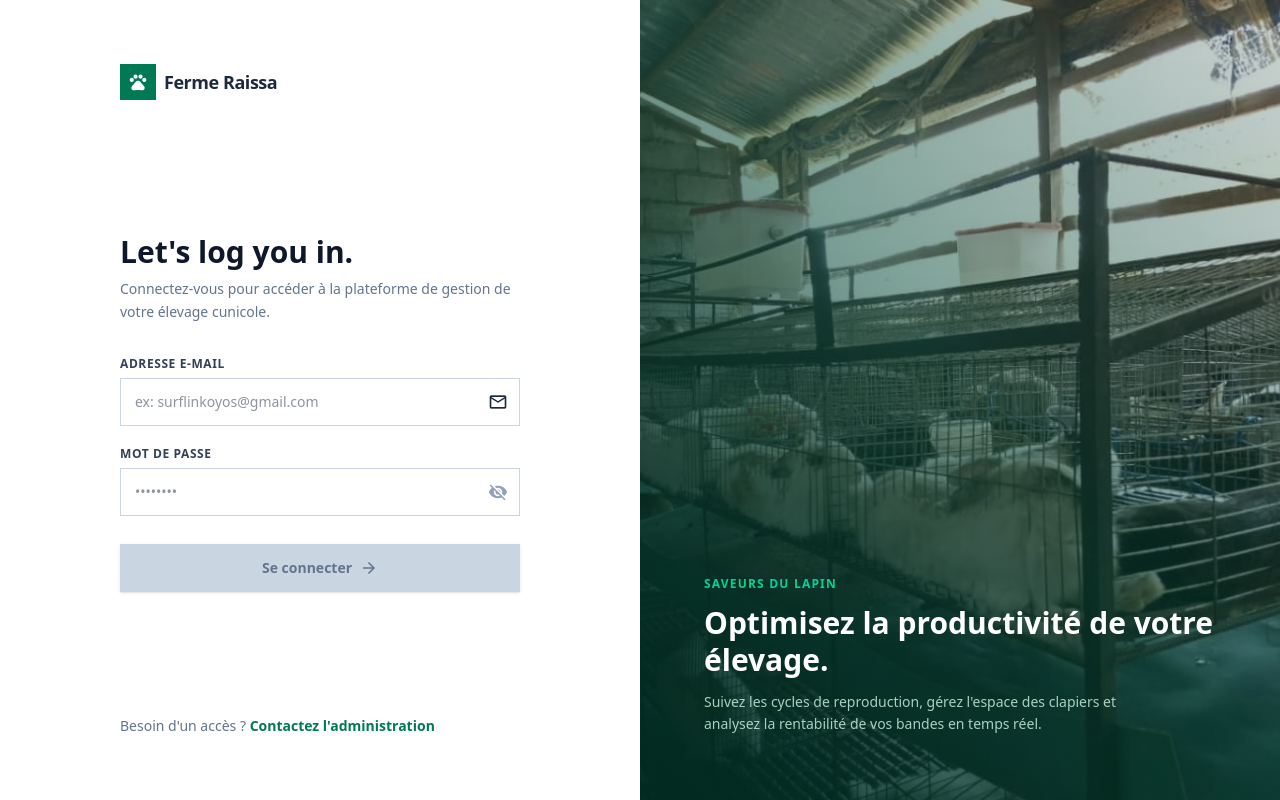
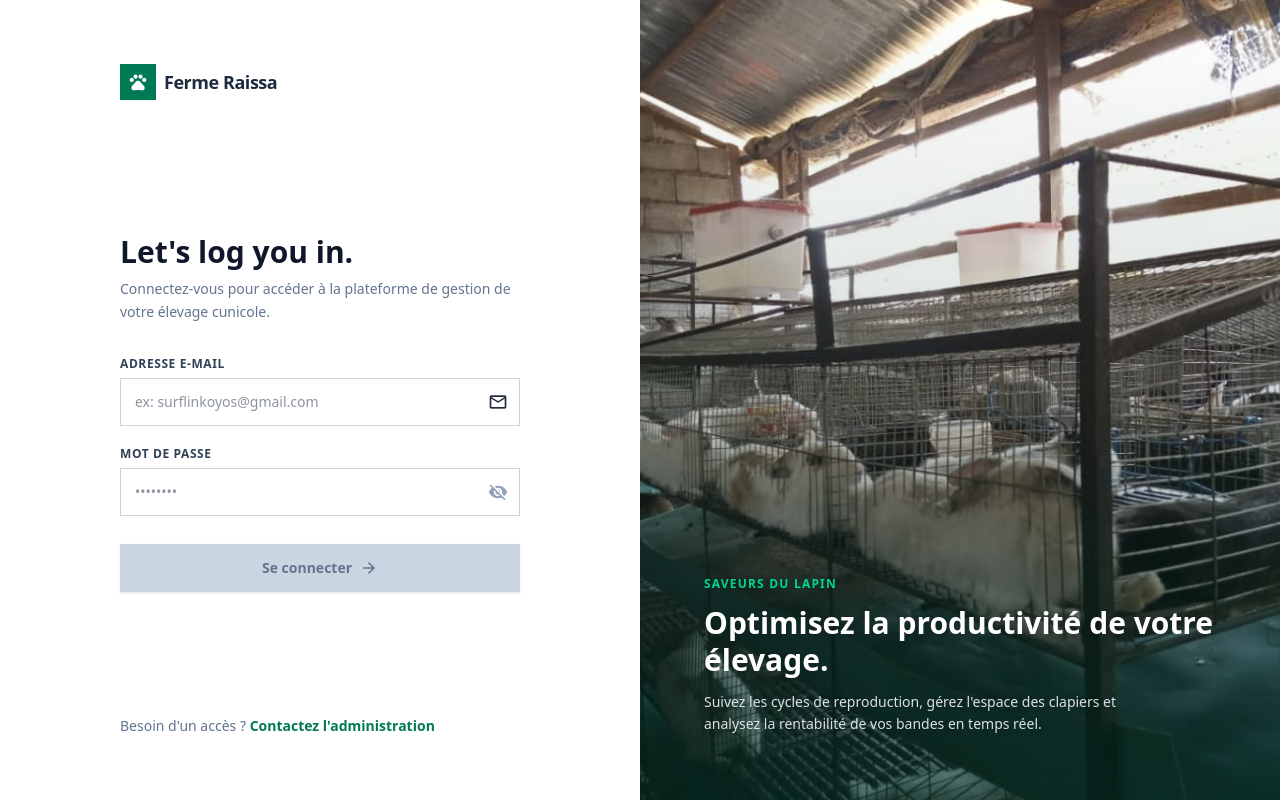
Before and after one commit to nganty237/Ferme_Lapin, an Angular app: page /login in a window 1280 px wide. Built offline with nearby package versions, Linux system fonts and the light colour scheme; no server answers.

Commit message:
fix: update styling and gradient for login image section

```diff
--- a/src/app/features/auth/login/login.html
+++ b/src/app/features/auth/login/login.html
@@ -89,15 +89,15 @@
   </div>
 
   <!-- Section Image & Dégradé (Droite) -->
-  <div class="hidden md:block w-1/2 h-full relative bg-emerald-950">
-    <img src="assets/images/lapine.jpg" alt="Ferme de lapins" class="w-full h-full object-cover select-none pointer-events-none opacity-80" />
-    <div class="absolute inset-0 bg-gradient-to-tr from-emerald-950/90 via-emerald-900/40 to-transparent"></div>
+  <div class="hidden md:block w-1/2 h-full relative bg-slate-950 overflow-hidden">
+    <img src="assets/images/lapine.jpg" alt="Ferme de lapins" class="w-full h-full object-cover select-none pointer-events-none" />
+    <div class="absolute inset-0 bg-gradient-to-t from-emerald-950/60 via-emerald-950/15 to-transparent"></div>
 
     <!-- Informations de marque overlay -->
-    <div class="absolute bottom-16 left-16 right-16 text-white flex flex-col gap-3">
+    <div class="absolute bottom-16 left-16 right-16 text-white flex flex-col gap-3 drop-shadow-md">
       <span class="text-xs font-bold uppercase tracking-widest text-emerald-400">Saveurs du Lapin</span>
       <h2 class="text-3xl font-extrabold leading-tight">Optimisez la productivité de votre élevage.</h2>
-      <p class="text-sm text-emerald-100/80 leading-relaxed max-w-[450px]">
+      <p class="text-sm text-slate-100/90 leading-relaxed max-w-[450px]">
         Suivez les cycles de reproduction, gérez l'espace des clapiers et analysez la rentabilité de vos bandes en temps réel.
       </p>
     </div>
```
